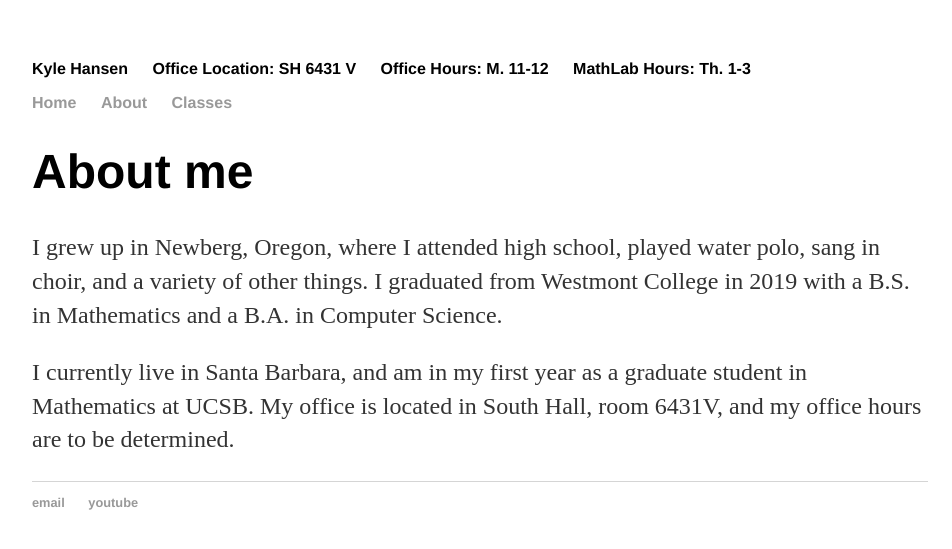
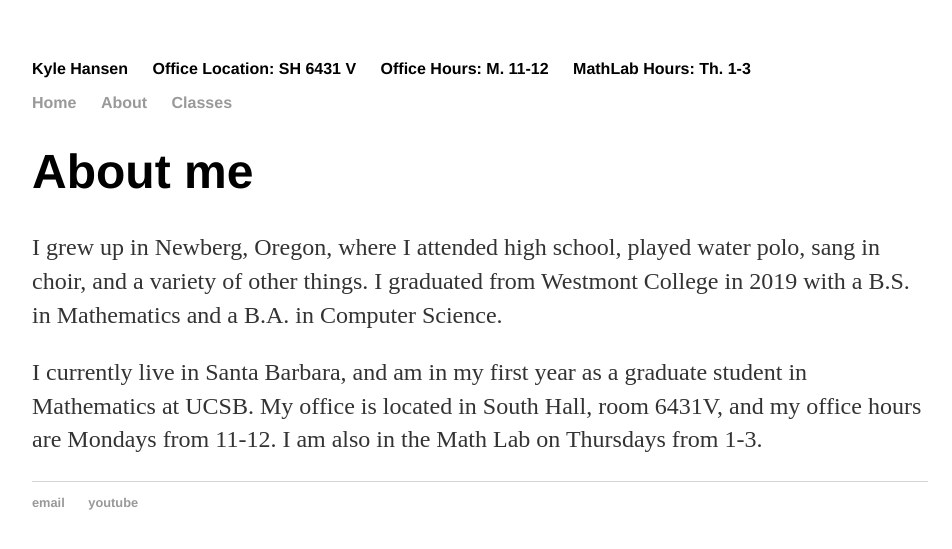
Before and after one commit to kylhansen/kylhansen.github.io, a Jekyll site: the page built from about.html, in a window 1280 px wide. Shown: the top 549 px of the page, without its empty margins (160-1112 px from the left). Built offline with Jekyll 4.4.1, drawn with Linux system fonts in a browser that asks for light colours.

Commit message:
amended office hours

```diff
--- a/about.html
+++ b/about.html
@@ -4,5 +4,5 @@ layout: default
 <div class="blurb">
     <h1>About me</h1>
     <p>I grew up in Newberg, Oregon, where I attended high school, played water polo, sang in choir, and a variety of other things. I graduated from Westmont College in 2019 with a B.S. in Mathematics and a B.A. in Computer Science.</p>
-    <p>I currently live in Santa Barbara, and am in my first year as a graduate student in Mathematics at UCSB. My office is located in South Hall, room 6431V, and my office hours are to be determined.</p>
+    <p>I currently live in Santa Barbara, and am in my first year as a graduate student in Mathematics at UCSB. My office is located in South Hall, room 6431V, and my office hours are Mondays from 11-12. I am also in the Math Lab on Thursdays from 1-3.</p>
 </div>
```
